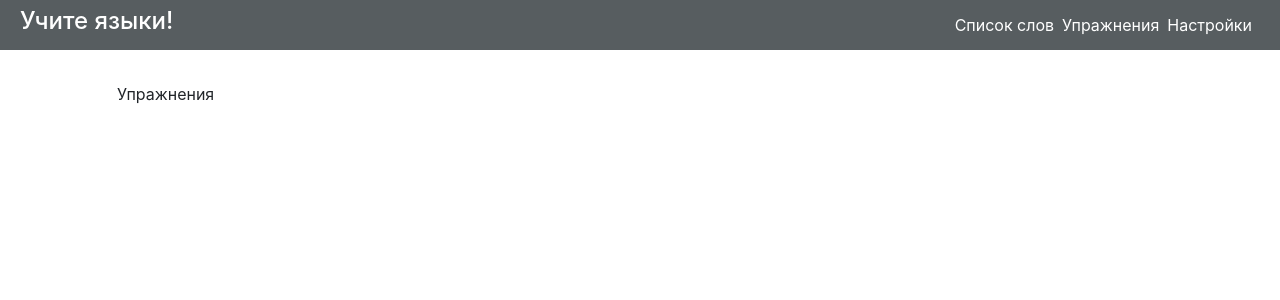
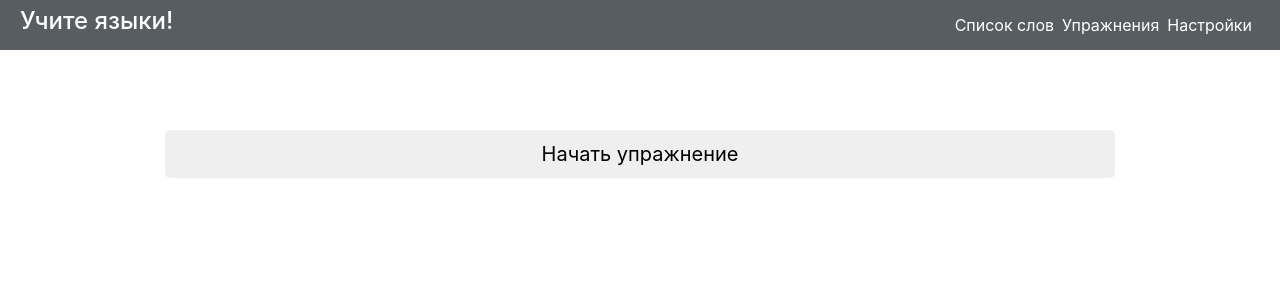
Before and after one commit to cross-pro/aleksey-pakhomov-otus, an Angular app in the folder javascript-10/translate-service/: page /go in a window 1280 px wide. Shown: the top 300 px of the page. Built offline with nearby package versions, Linux system fonts and the light colour scheme.

Commit message:
макет упражнения

```diff
--- a/javascript-10/translate-service/src/app/components/go/go.component.css
+++ b/javascript-10/translate-service/src/app/components/go/go.component.css
@@ -0,0 +1,27 @@
+.exercise {
+  display: flex;
+  flex-wrap: wrap;
+  flex-direction: column;
+  padding: 3rem;
+}
+
+.btn-start {
+  margin-bottom: 3rem;
+}
+
+#word {
+  margin-top: 1rem;
+}
+
+.btn-check {
+  margin-top: 1rem;
+  margin-bottom: 1rem;
+}
+
+.go {
+  display: flex;
+  flex-wrap: wrap;
+  flex-direction: column;
+  padding: 3rem;
+  align-items: center;
+}
--- a/javascript-10/translate-service/src/app/components/go/go.component.html
+++ b/javascript-10/translate-service/src/app/components/go/go.component.html
@@ -1 +1,22 @@
-<p>Упражнения</p>
+<div class="exercise">
+
+  <button *ngIf="!started" class="btn btn-default btn-lg active btn-start" (click)="start()">Начать упражнение</button>
+
+  <div *ngIf="started" class="go">
+    <span>Text</span>
+    <input id="word" name="word" class="form-control" type="text" placeholder="Введите перевод"/>
+    <button class="btn btn-default btn-lg active btn-check">Проверить</button>
+    <div class="result">
+      <span>Переведено слов </span>
+      <b [innerText]="result"></b>
+      <span> с ошибкой </span>
+      <b [innerText]="error"></b>
+    </div>
+    <div class="timer">
+      <span>Осталось </span>
+      <b [innerText]="time"></b>
+      <span> ceкунд</span>
+    </div>
+
+  </div>
+</div>
--- a/javascript-10/translate-service/src/app/components/go/go.component.ts
+++ b/javascript-10/translate-service/src/app/components/go/go.component.ts
@@ -1,4 +1,5 @@
 import { Component, OnInit } from '@angular/core';
+import {GoService} from "../../services/go/go.service";
 
 @Component({
   selector: 'app-go',
@@ -7,9 +8,20 @@ import { Component, OnInit } from '@angular/core';
 })
 export class GoComponent implements OnInit {
 
-  constructor() { }
+  constructor(private goService: GoService) { }
 
   ngOnInit(): void {
   }
 
+  started = false;
+  result = 0
+  error = 0
+  time = 300
+
+  start = () => {
+    this.started = true
+  }
+
+
+
 }
--- /dev/null
+++ b/javascript-10/translate-service/src/app/services/go/go.service.ts
@@ -0,0 +1,10 @@
+import { Injectable } from '@angular/core';
+
+@Injectable({
+  providedIn: 'root'
+})
+export class GoService {
+
+
+  constructor() { }
+}
```
Also changed, not shown: 1 other file (tests, documents, lock files or other folders).
